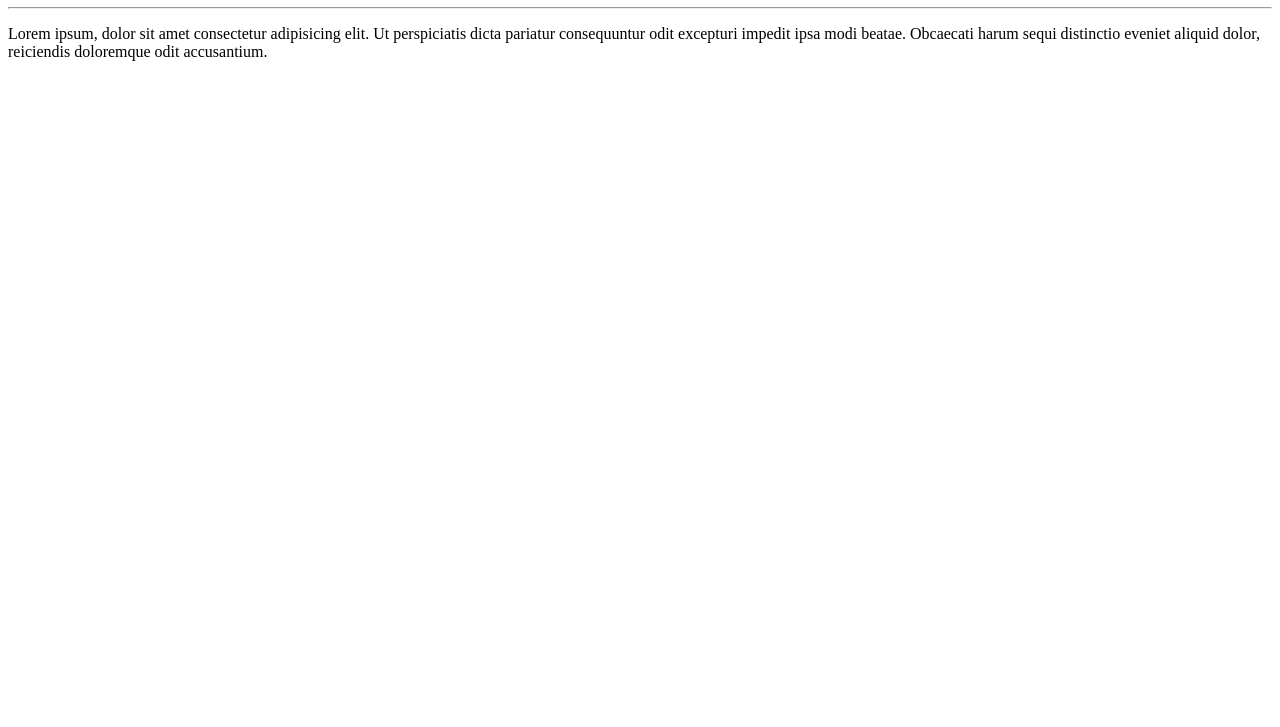
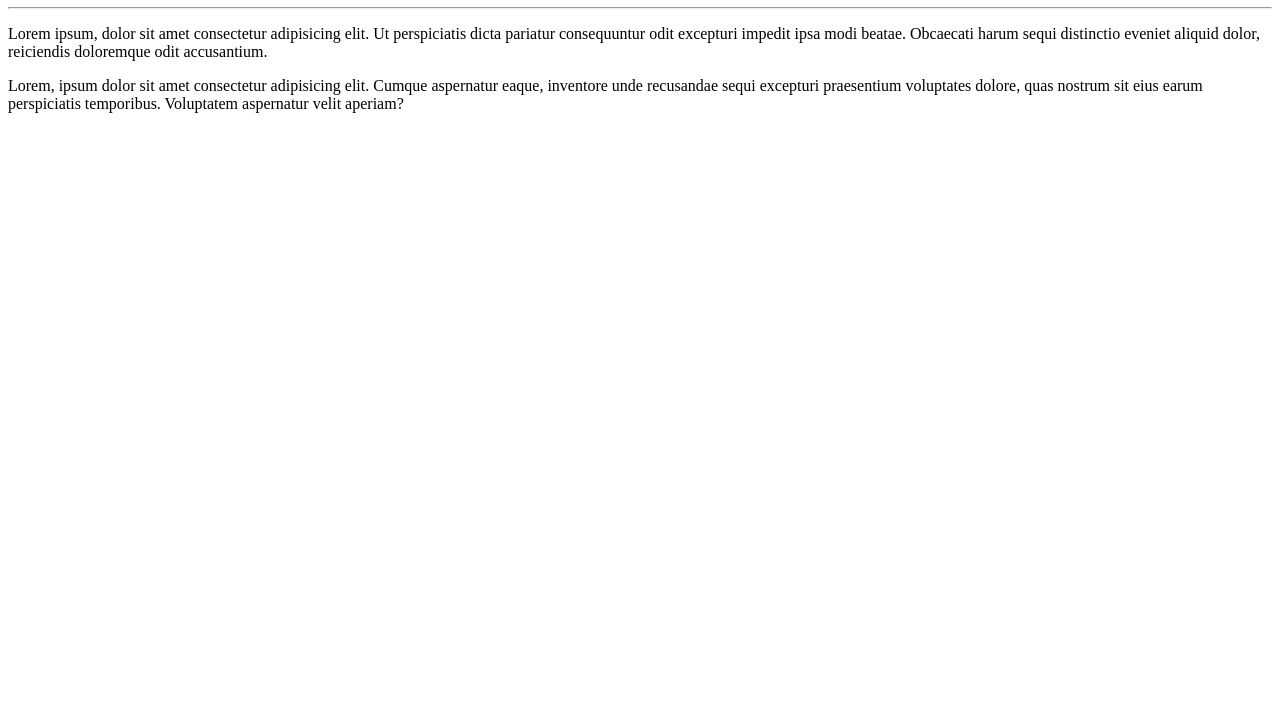
Before and after one commit to JvictorSFS/Ola-Mundo, a plain HTML site: page site-exemplo/index.html in a window 1280 px wide. Shown: the part 73-800 px from the top of the page. Drawn offline with Linux system fonts and the light colour scheme.

Commit message:
adicionei um parágrafo

```diff
--- a/site-exemplo/index.html
+++ b/site-exemplo/index.html
@@ -10,5 +10,6 @@
    <h1>Olá, Mundo!</h1>
    <hr>
    <p>Lorem ipsum, dolor sit amet consectetur adipisicing elit. Ut perspiciatis dicta pariatur consequuntur odit excepturi impedit ipsa modi beatae. Obcaecati harum sequi distinctio eveniet aliquid dolor, reiciendis doloremque odit accusantium.</p>
+   <p>Lorem, ipsum dolor sit amet consectetur adipisicing elit. Cumque aspernatur eaque, inventore unde recusandae sequi excepturi praesentium voluptates dolore, quas nostrum sit eius earum perspiciatis temporibus. Voluptatem aspernatur velit aperiam?</p>
 </body>
 </html>
```
